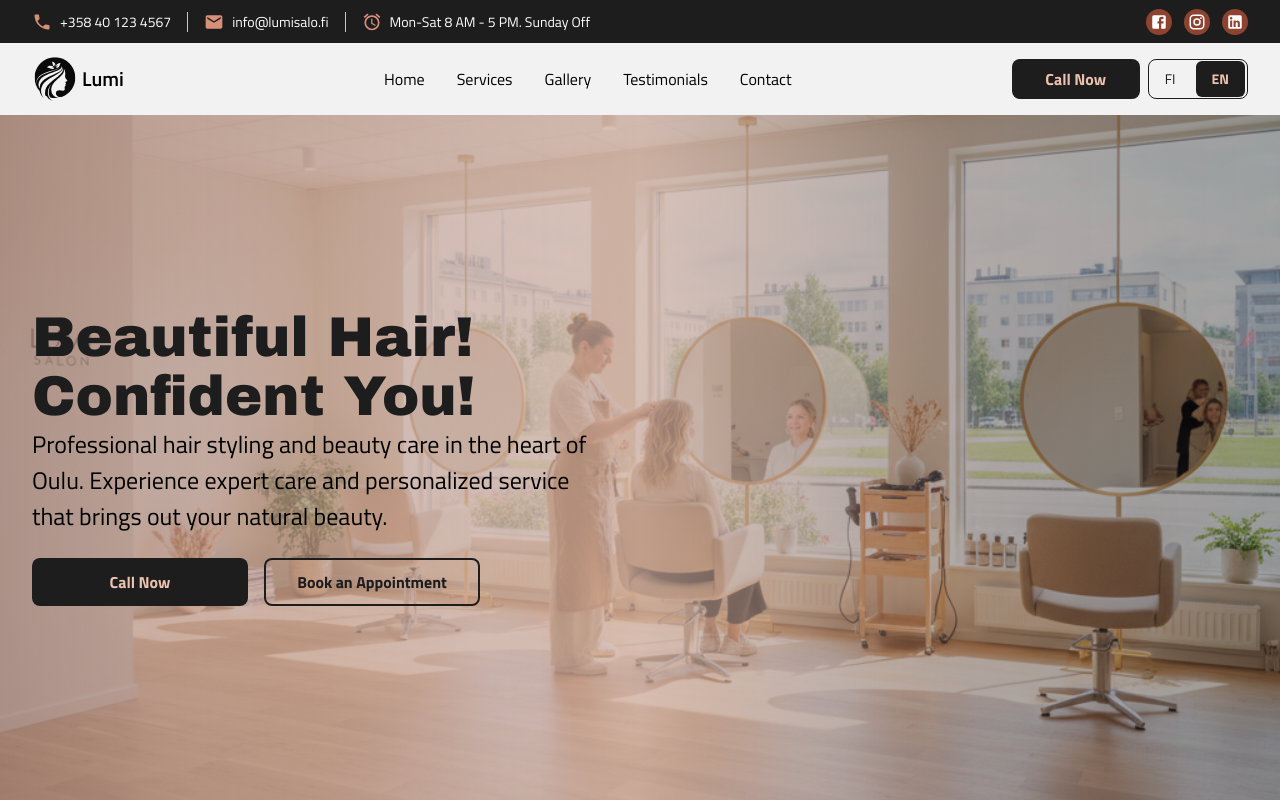
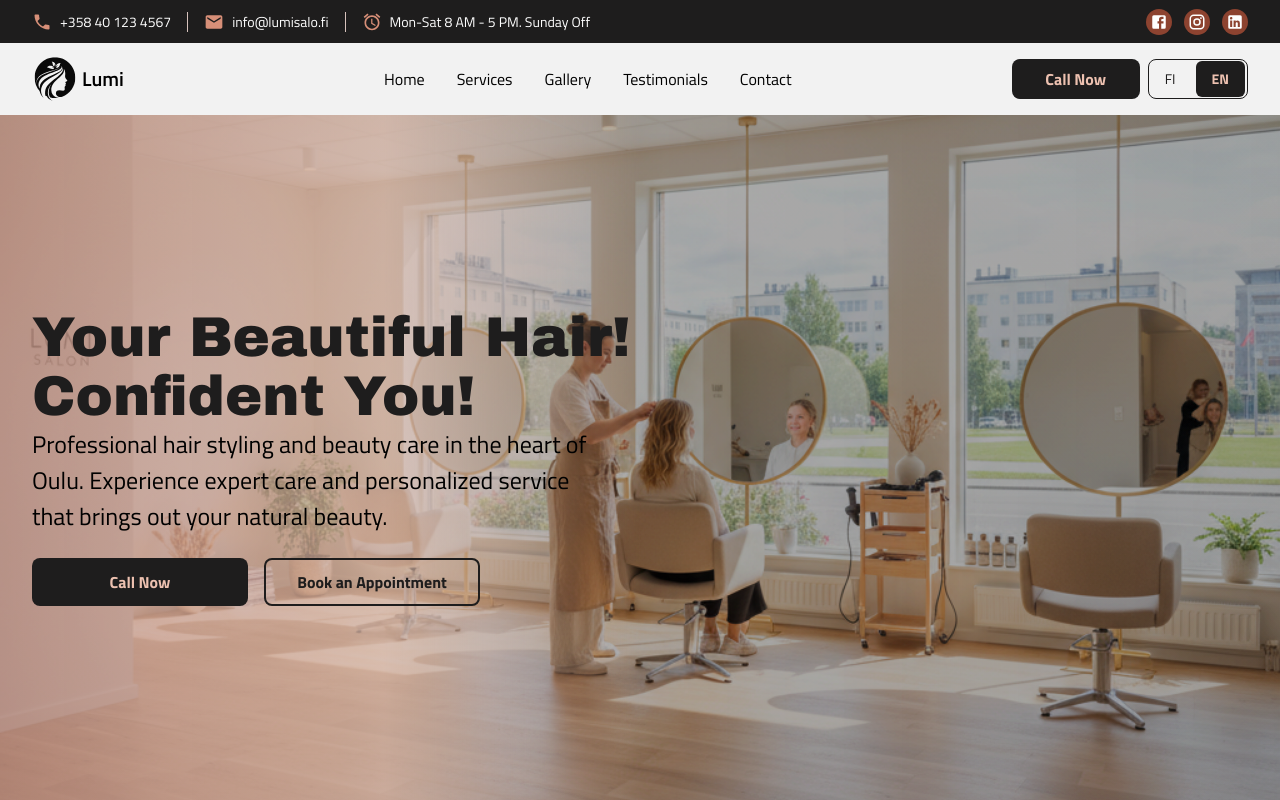
Before and after one commit to VictorKevz/lumi-salon, a Next.js app: page /en in a window 1280 px wide. Built offline with nearby package versions, Linux system fonts and the light colour scheme.

Commit message:
Adjust overlay gradient.

```diff
--- a/app/globals.css
+++ b/app/globals.css
@@ -86,9 +86,9 @@ li {
   background: linear-gradient(
     to left,
     #0e0e0e18 0%,
-    #b37e7123 25%,
-    #f0ccbe9d 50%,
-    #e3b3a873 100%
+    #3c2e2a0d 50%,
+    #f0ccbe9d 70%,
+    #dca4979a 100%
   );
 }
 .sr-only {
--- a/app/sections/Hero/Hero.tsx
+++ b/app/sections/Hero/Hero.tsx
@@ -40,7 +40,7 @@ export const Hero = ({
     >
       <header className="w-full">
         <motion.h1
-          className="text-3xl lg:text-6xl text-[var(--text-primary)] max-w-xl"
+          className="text-3xl lg:text-6xl text-[var(--text-primary)] max-w-2xl"
           variants={FadeInVariants(-10, 0)}
           initial="hidden"
           animate="visible"
--- a/messages/en.json
+++ b/messages/en.json
@@ -1,5 +1,5 @@
 {
-    "hero.title": "Beautiful Hair! Confident You!",
+    "hero.title": "Your Beautiful Hair! Confident You!",
     "hero.subtitle": "Professional hair styling and beauty care in the heart of Oulu. Experience expert care and personalized service that brings out your natural beauty.",
     "phone": "+358 40 123 4567",
     "email": "info@lumisalo.fi",
```
